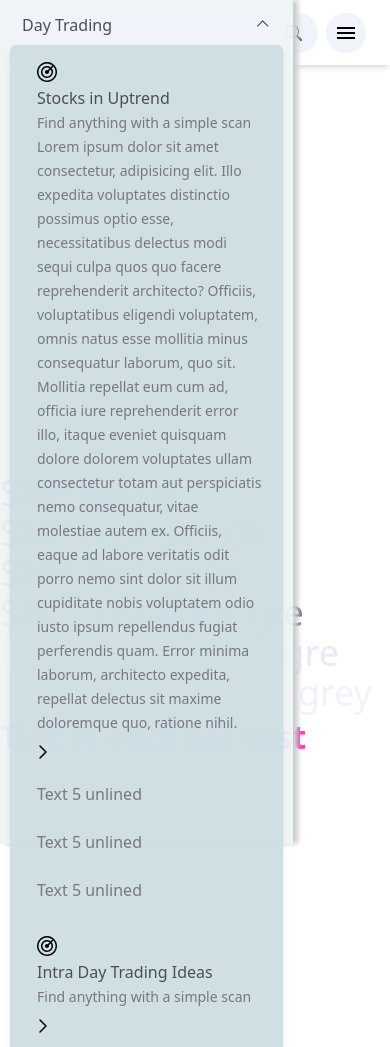
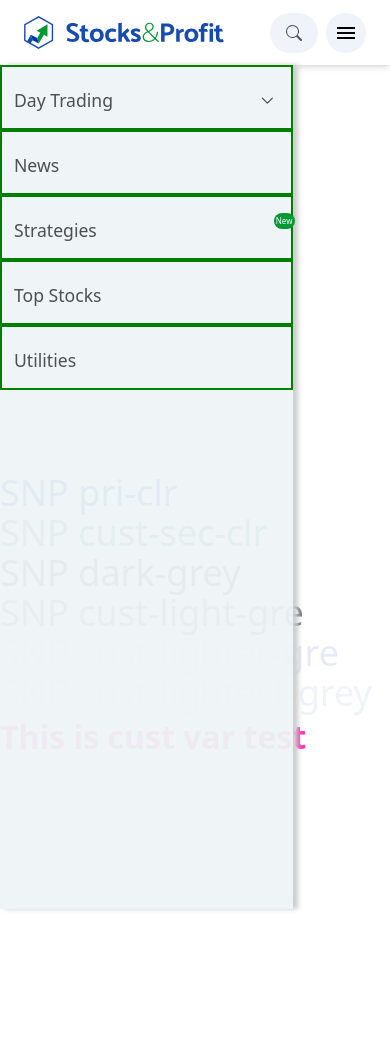
Before and after one commit to rayeesi/projectsnpfront.github.io, a website: page index.html in a window 390 px wide. Shown: the top 1047 px of the page. Before the commit the page ends 844 px from the top, so only its background shows below. Drawn offline with Linux system fonts and the light colour scheme.

Commit message:
working on menu

```diff
--- a/css_snpinputv1.0.css
+++ b/css_snpinputv1.0.css
@@ -8,9 +8,6 @@
 
 
 /* -- header -- */
-/* .header-container{
-    border-top: 5px solid  theme('colors.cust-logo-green'); ;
-} */
 
 body,html{
      overflow-x: hidden;
@@ -41,6 +38,7 @@
 
         position:relative;
         z-index: 1;
+        height:65px;
     }
 
 
@@ -108,50 +106,81 @@
 
 
 @media(max-width: 976px){
+    .primary-header{
+        border: 0px solid blue;
+        position: absolute;
+        left:0;
+        top:0;
+        justify-content: start;
+        justify-content: space-between;
 
+        height: 65px;
+
+     }
+
+    .nav-tag{
+        border: 0px solid green;
+        position: absolute;
+        left:0;
+        top:0;
+        width: 100%;
+        height: fit-content;
+    }
 
     ul.primary-nav{
-        position: fixed;
+        position: relative;
+
         z-index: 1;
-        top:0px;
-        left:0;
-
-        right:25%;
+        top:0;
+        left:100;
+        margin: 65px 0;
+        min-width:250px;
+        max-width:75%;
         box-shadow: 5px 0px 5px 0px #cccccc;
         background: rgba(239, 244, 246, 0.95);
         flex-direction: column;
         justify-content: start;
-        height:100vh;
+
+        min-height:100vh;
+
+    }
+
+    .primary-nav__links{
+        font-size: 1.1rem;
+        justify-content: space-between;
+    }
+
+    .primary-nav-li{
+        position:relative;
+        z-index: -1;
+        border: 2px solid green;
+
+
+    }
+
+
+    .primary-nav-li:hover .dropdown{
+        position: relative;
+
+        margin: 0 0;
+        left:0;
+        top:0;
+        width:100%;
+
+        background: rgba(218, 193, 213, 0.95);
 
 
 
     }
-    .primary-nav-li{
-        position:relative;
-        z-index: -1;
 
-        padding: 5px 10px 5px 10px ;
-
-    }
-
-    .primary-nav-li:hover .dropdown{
-        z-index: 20000;
-        margin: 0 0;
-        left:0;
-        top:0;
-        width:100%;
+    .dropdown .innerdropdown-div {
         position: relative;
-        background: rgba(206, 222, 227, 0.95);
-
-
-
-    }
-    .dropdown div:first-child {
         flex-direction: column;
         width:100%;
         max-height: 100%;
 
     }
+
     .dropdown div ul{
         width:100%;
         margin: 5px 0;
--- a/index.html
+++ b/index.html
@@ -10,8 +10,9 @@
 <body >
 
     <!-- part 1 header -->
-    <div class="header-container shadow-md ">
-        <header class="primary-header px-4 h-full flex items-center justify-between  xl:w-11gi/12  2xl:w-11/12    mx-auto">
+    <div class="header-container shadow-md   ">
+        <header class="primary-header relative    px-4
+         flex items-center justify-between  xl:w-11gi/12  2xl:w-11/12 w-full   mx-auto">
 
             <div class="px-2    ">
                 <a href="#">
@@ -20,11 +21,11 @@
                 </a>
             </div>
 
-            <nav class=" relative lg:block flex-auto  ">
+            <nav class="nav-tag relative lg:block flex-auto     ">
 
                 <ul id="primary-nav" class="primary-nav flex     shadow-md lg:shadow-none   gap-x-2 justify-center      ">
 
-                    <li class=" primary-nav-li relative  py-5 inline-block        ">
+                    <li class=" primary-nav-li relative  py-3 inline-block       ">
                         <a href="javascript:void(0);"
                         class=" primary-nav__links p-2 px-3      rounded-full   text-cust-dark-grey
                                 hover:text-black hover:bg-cust-lightest-grey flex justify-between"
@@ -41,7 +42,7 @@
                         </a>
 
                          <div    class=" dropdown  absolute rounded-md shadow-md left-0 top-12  block bg-white ">
-                            <div class="flex pb-3">
+                            <div class="innerdropdown-div flex pb-3">
 
                                 <ul class="mt-6 w-80 ">
                                     <li class="   hover:bg-cust-lightest-grey" >
@@ -57,7 +58,7 @@
                                                         </span>
                                                         <span class="description text-sm text-cust-light-grey">
                                                             Find anything with a simple scan
-                                                        Lorem ipsum dolor sit amet consectetur, adipisicing elit. Illo expedita voluptates distinctio possimus optio esse, necessitatibus delectus modi sequi culpa quos quo facere reprehenderit architecto? Officiis, voluptatibus eligendi voluptatem, omnis natus esse mollitia minus consequatur laborum, quo sit. Mollitia repellat eum cum ad, officia iure reprehenderit error illo, itaque eveniet quisquam dolore dolorem voluptates ullam consectetur totam aut perspiciatis nemo consequatur, vitae molestiae autem ex. Officiis, eaque ad labore veritatis odit porro nemo sint dolor sit illum cupiditate nobis voluptatem odio iusto ipsum repellendus fugiat perferendis quam. Error minima laborum, architecto expedita, repellat delectus sit maxime doloremque quo, ratione nihil.
+                                                        Lorem ipsum dolor sit amet consectetur, adipisicing elit. Illo expedita voluptates distinctio possimus optio esse, necessitatibus delectus modi sequi culpa quos quo facere reprehenderit architecto? Officiis, voluptatibus eligendi voluptatem, omnis natus esse mollitia minus consequatur laborum, quo sit. Mollitia repellat eum cum ad, officia iure reprehenderit error illo, itaque eveniet quisquam dolore dolorem voluptates ullam consectetur totam aut perspiciatis nemo consequatur, vitae molestiae autem ex. Officiis, eaque ad labore veritatis odit porro nemo sint dolor sit illum cupiditate nobis voluptatem
                                                         </span>
                                                     </div>
                                                 </div>
@@ -124,7 +125,7 @@
                          </div>
                     </li>
 
-                    <li class=" primary-nav-li  py-5 inline-block        ">
+                    <li class=" primary-nav-li  py-3 inline-block        ">
                         <a href=""
                         class="primary-nav__links p-2 px-3      rounded-full   text-cust-dark-grey
                                 hover:text-black hover:bg-cust-lightest-grey flex justify-between"
@@ -133,7 +134,7 @@
                         </a>
                     </li>
 
-                    <li class=" primary-nav-li  py-5 inline-block        ">
+                    <li class=" primary-nav-li  py-3 inline-block        ">
                         <a href=""
                         class="primary-nav__links p-2 px-3      rounded-full   text-cust-dark-grey
                                 hover:text-black hover:bg-cust-lightest-grey flex justify-between"
@@ -144,7 +145,7 @@
 
 
 
-                    <li class=" primary-nav-li  py-5 inline-block        ">
+                    <li class=" primary-nav-li  py-3 inline-block        ">
                         <a href=""
                         class="primary-nav__links p-2 px-3      rounded-full   text-cust-dark-grey
                                 hover:text-black hover:bg-cust-lightest-grey flex justify-between"
@@ -152,7 +153,7 @@
                          <span class="primary-link__text inline-block">Top Stocks</span>
                         </a>
                     </li>
-                    <li class=" primary-nav-li  py-5 inline-block        ">
+                    <li class=" primary-nav-li  py-3 inline-block        ">
                         <a href=""
                         class="primary-nav__links p-2 px-3      rounded-full   text-cust-dark-grey
                                 hover:text-black hover:bg-cust-lightest-grey flex justify-between"
```
Also changed, not shown: css/snpstyleoutputv1.0.css.
